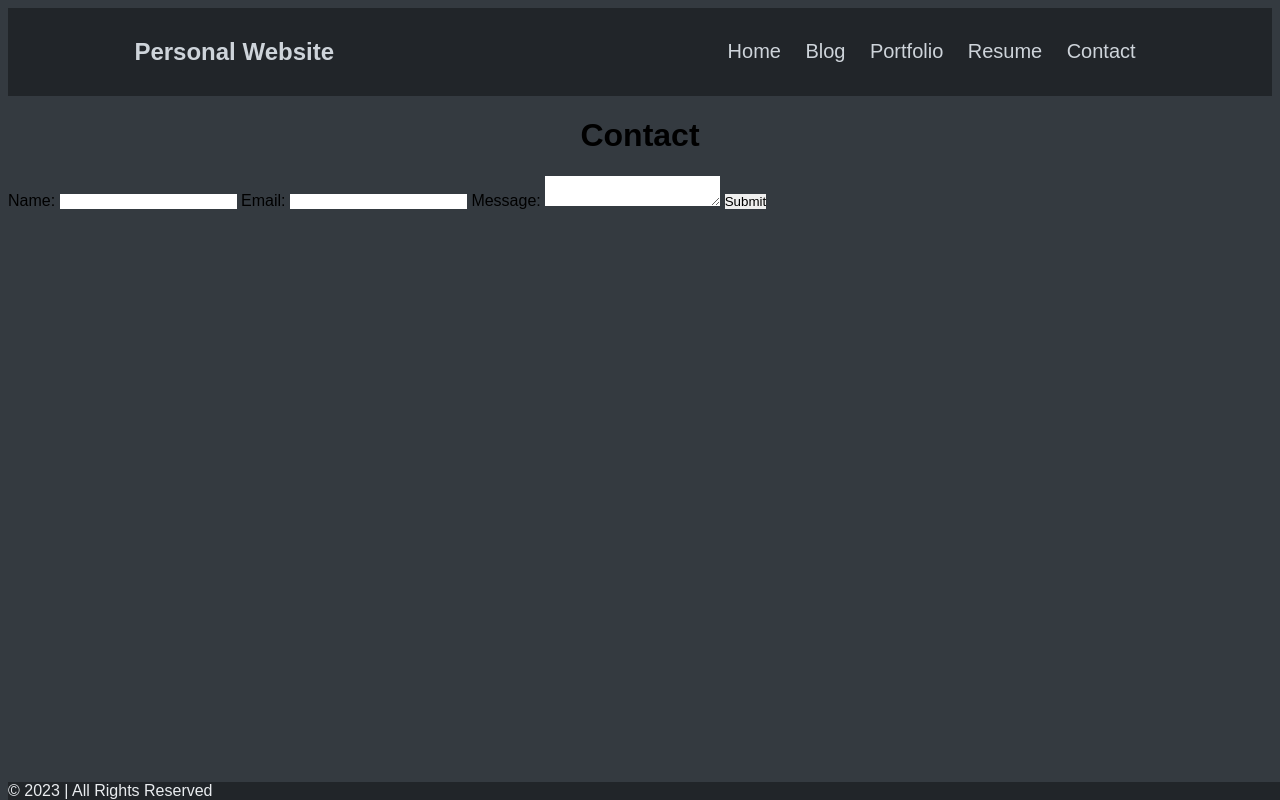
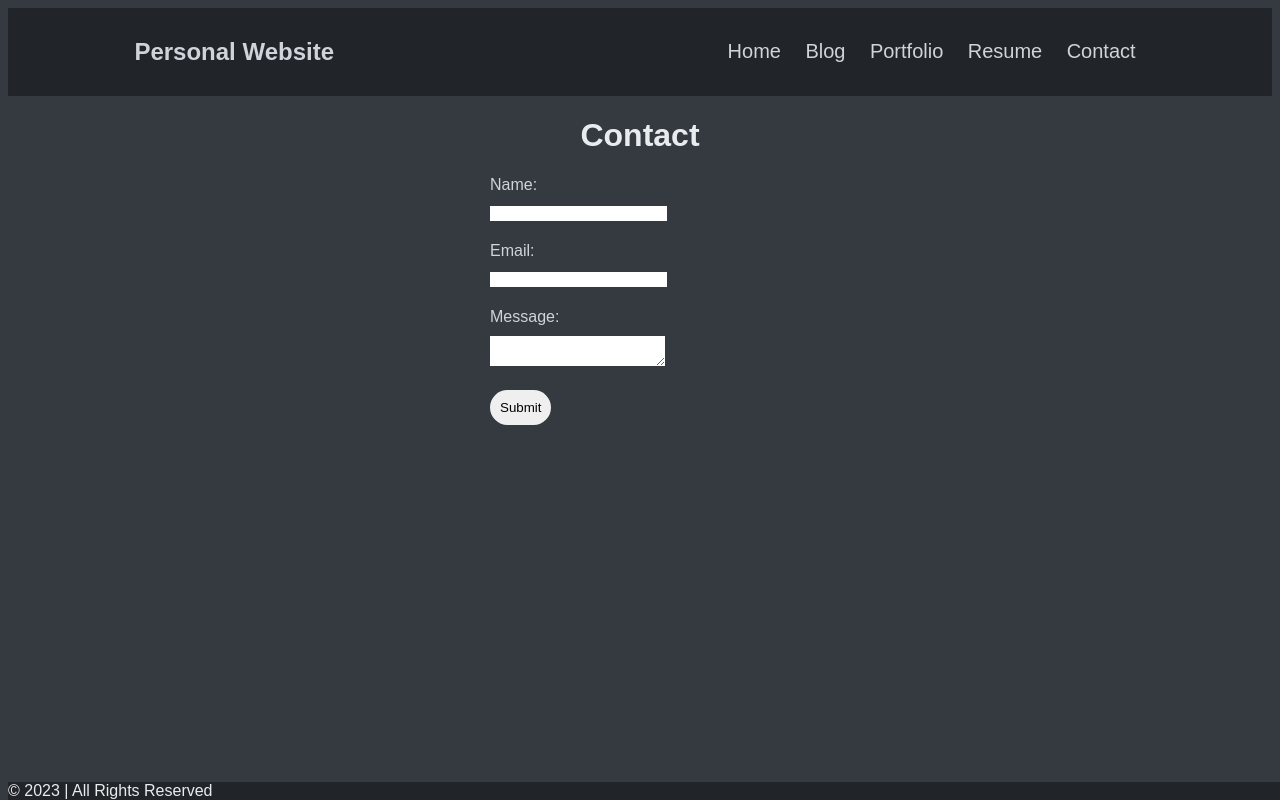
Before and after one commit to munozAndrew/PortfolIoHACK4IMPACT, a plain HTML site: page contact.html in a window 1280 px wide. Drawn offline with Linux system fonts and the light colour scheme.

Commit message:
finalized

```diff
--- a/contact.html
+++ b/contact.html
@@ -23,15 +23,33 @@
     </div>
 
     <main>
-        <h1>Contact</h1>
+        <h1 class="contact-title">Contact</h1>
         <form action="" id="contact-form">
+
+            <div class="input-group">
                 <label for="name">Name:</label>
                 <input type="text" id="name">
+            </div>
+
+
+            <div class="input-group">
                 <label for="email">Email:</label>
                 <input type="email" id="email">
+            </div>
+
+
+            <div class="input-group">
                 <label for="message">Message:</label>
                 <textarea name="message" id="" cols="20" rows="2"></textarea>
+
+            </div>
+
+            <div class="submit-group">
                 <input type="submit">
+            </div>
+
+
+
         </form>
     </main>
     <div class="footer-cont">
--- a/styles.css
+++ b/styles.css
@@ -148,3 +148,32 @@ h2{
     margin: 0 auto;
 
 }
+
+.contact-title{
+    color: #e9ecef;
+}
+#contact-form{
+    width: 300px;
+    margin: 0 auto;
+    color: #ced4da;
+}
+
+.input-group, .submit-group{
+    margin-bottom: 20px;
+}
+
+label {
+    display: block;
+    margin-bottom: 10px;
+}
+
+input[type="submit"]{
+    border-radius: 20px;
+    padding: 10px;
+    transition: transform 0.3s ease-in;
+}
+
+input[type="submit"]:hover{
+    transform: scale(1.05);
+    color: aquamarine;
+}
```
Lines whose indentation alone changed are shown as unchanged.
